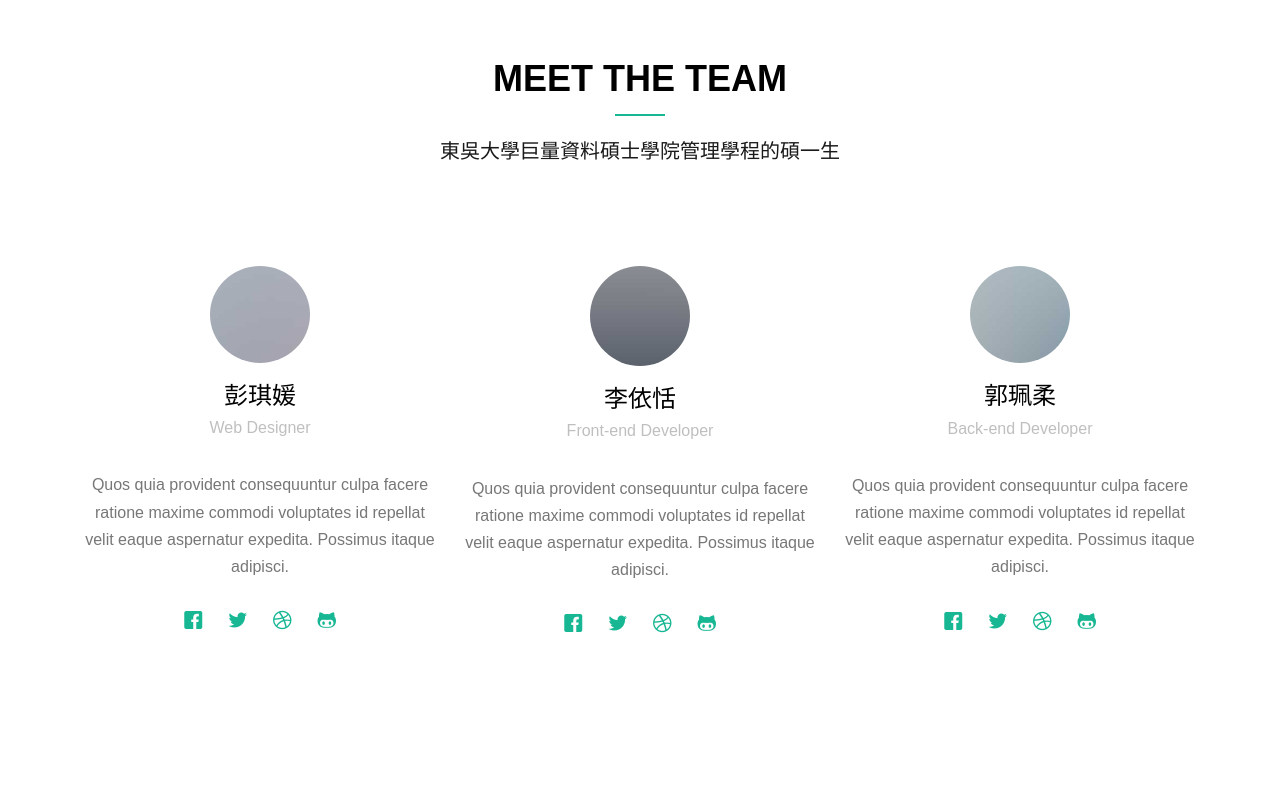
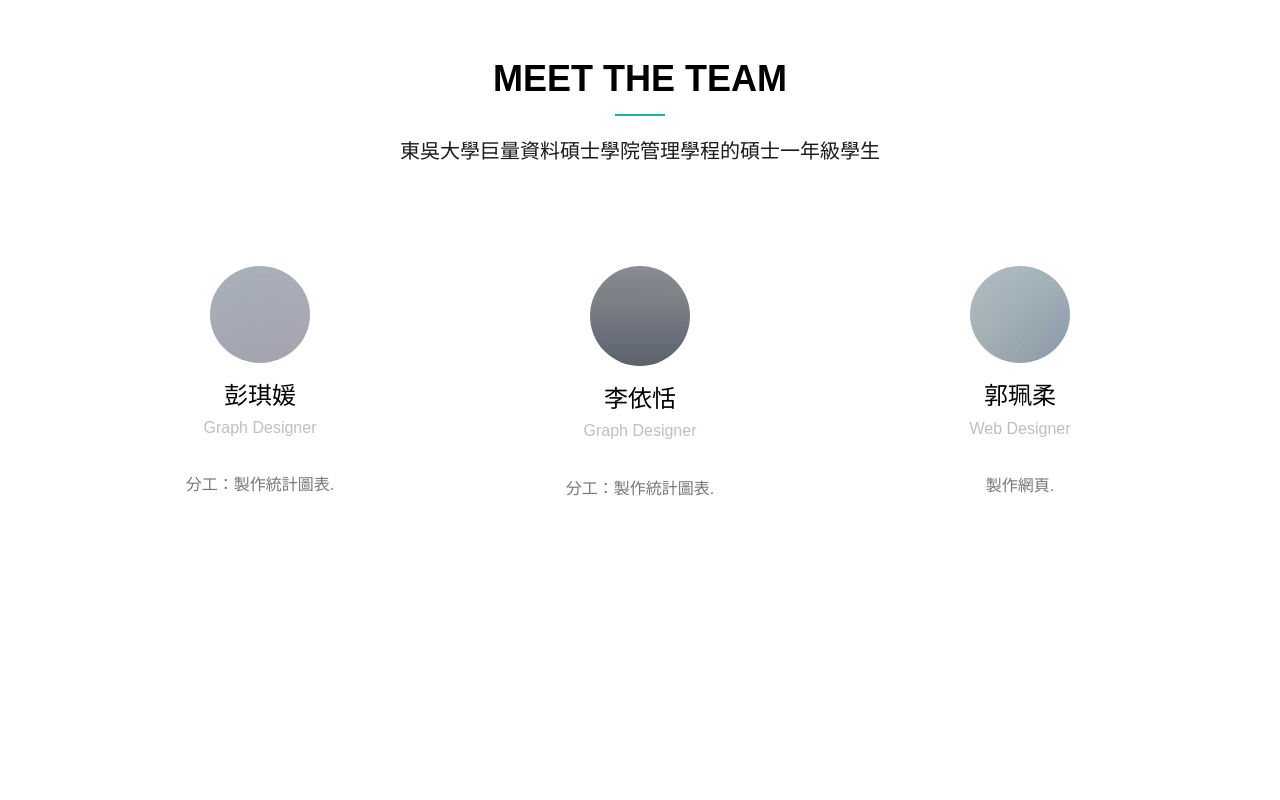
Before and after one commit to peijou/pei, a plain HTML site: page team.html in a window 1280 px wide. Shown: the part 560-1360 px from the top of the page. Drawn offline with Linux system fonts and the light colour scheme; files whose address does not match are found by name.

Commit message:
second commit

```diff
--- a/team.html
+++ b/team.html
@@ -116,7 +116,7 @@
 			<div class="row animate-box">
 				<div class="col-md-8 col-md-offset-2 text-center gtco-heading">
 					<h2>Meet The Team</h2>
-					<p>東吳大學巨量資料碩士學院管理學程的碩一生</p>
+					<p>東吳大學巨量資料碩士學院管理學程的碩士一年級學生</p>
 				</div>
 			</div>
 
@@ -127,12 +127,12 @@
 					<div class="gtco-staff">
 						<img src="images/person_1.jpg" alt="Free HTML5 Templates by gettemplates.co">
 						<h3>彭琪媛</h3>
-						<strong class="role">Web Designer</strong>
-						<p>Quos quia provident consequuntur culpa facere ratione maxime commodi voluptates id repellat velit eaque aspernatur expedita. Possimus itaque adipisci.</p>						<ul class="gtco-social-icons">
-							<li><a href="#"><i class="icon-facebook"></i></a></li>
+						<strong class="role">Graph Designer</strong>
+						<p>分工：製作統計圖表.</p>						<ul class="gtco-social-icons">
+<!-- 							<li><a href="#"><i class="icon-facebook"></i></a></li>
 							<li><a href="#"><i class="icon-twitter"></i></a></li>
 							<li><a href="#"><i class="icon-dribbble"></i></a></li>
-							<li><a href="#"><i class="icon-github"></i></a></li>
+							<li><a href="#"><i class="icon-github"></i></a></li> -->
 						</ul>
 					</div>
 				</div>
@@ -141,13 +141,13 @@
 					<div class="gtco-staff">
 						<img src="images/person_2.jpg" alt="Free HTML5 Templates by gettemplates.co">
 						<h3>李依恬</h3>
-						<strong class="role">Front-end Developer</strong>
-						<p>Quos quia provident consequuntur culpa facere ratione maxime commodi voluptates id repellat velit eaque aspernatur expedita. Possimus itaque adipisci.</p>
+						<strong class="role">Graph Designer</strong>
+						<p>分工：製作統計圖表.</p>
 						<ul class="gtco-social-icons">
-							<li><a href="#"><i class="icon-facebook"></i></a></li>
+<!-- 							<li><a href="#"><i class="icon-facebook"></i></a></li>
 							<li><a href="#"><i class="icon-twitter"></i></a></li>
 							<li><a href="#"><i class="icon-dribbble"></i></a></li>
-							<li><a href="#"><i class="icon-github"></i></a></li>
+							<li><a href="#"><i class="icon-github"></i></a></li> -->
 						</ul>
 					</div>
 				</div>
@@ -157,13 +157,13 @@
 					<div class="gtco-staff">
 						<img src="images/person_3.jpg" alt="Free HTML5 Templates by gettemplates.co">
 						<h3>郭珮柔</h3>
-						<strong class="role">Back-end Developer</strong>
-						<p>Quos quia provident consequuntur culpa facere ratione maxime commodi voluptates id repellat velit eaque aspernatur expedita. Possimus itaque adipisci.</p>
+						<strong class="role">Web Designer</strong>
+						<p>製作網頁.</p>
 						<ul class="gtco-social-icons">
-							<li><a href="#"><i class="icon-facebook"></i></a></li>
+<!-- 							<li><a href="#"><i class="icon-facebook"></i></a></li>
 							<li><a href="#"><i class="icon-twitter"></i></a></li>
 							<li><a href="#"><i class="icon-dribbble"></i></a></li>
-							<li><a href="#"><i class="icon-github"></i></a></li>
+							<li><a href="#"><i class="icon-github"></i></a></li> -->
 						</ul>
 					</div>
 				</div>
@@ -213,7 +213,7 @@
 						</ul>
 					</div>
 				</div> -->
-				<div class="clearfix visible-sm-block"></div>
+				<!-- <div class="clearfix visible-sm-block"></div> -->
 			</div>
 
 		</div>
@@ -242,7 +242,7 @@
 
 	<footer id="gtco-footer" role="contentinfo">
 		<div class="gtco-container">
-			<div class="row row-pb-md">
+			<!-- <div class="row row-pb-md">
 
 				<div class="col-md-4">
 					<div class="gtco-widget">
@@ -275,11 +275,11 @@
 					</div>
 				</div>
 
-			</div>
+			</div> -->
 
 			<div class="row copyright">
 				<div class="col-md-12">
-					<p class="pull-left">
+					<p class="pull-right">
 						<small class="block">&copy; 2016 Free HTML5. All Rights Reserved.</small>
 						<small class="block">Designed by <a href="http://gettemplates.co/" target="_blank">GetTemplates.co</a> Demo Images: <a href="http://unsplash.co/" target="_blank">Unsplash</a></small>
 					</p>
```
Also changed, not shown: about.html (+5 -5 lines), index.html (+10 -9 lines), portfolio.html (+4 -4 lines), 台北市房價區間.html (renamed from 台北市房價區間.htm), 新北市房價區間.html (renamed from 新北市房價區間.htm).
